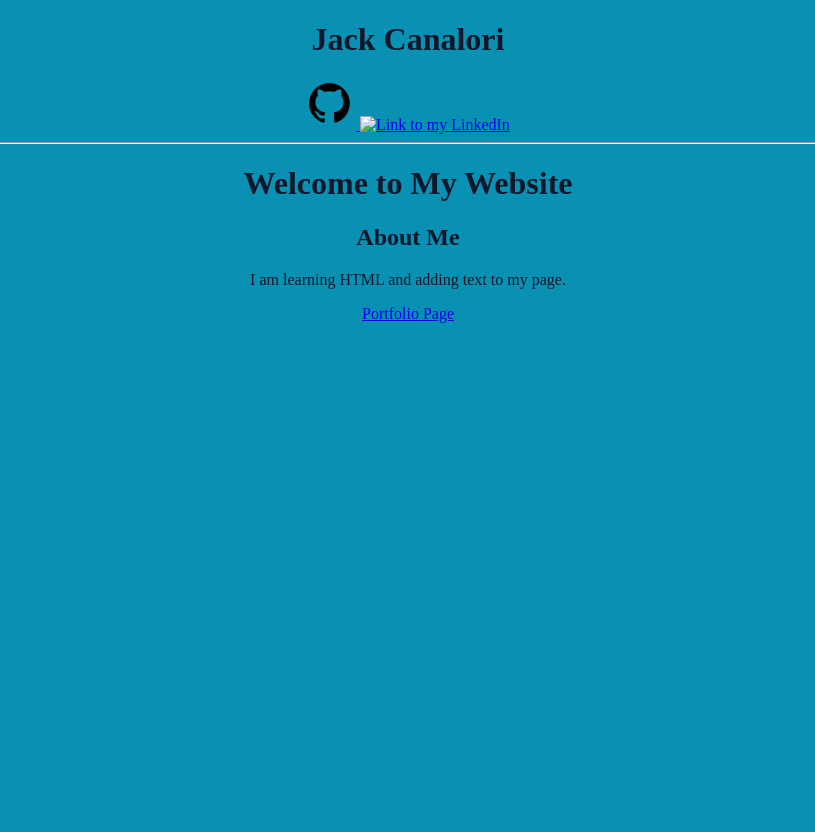
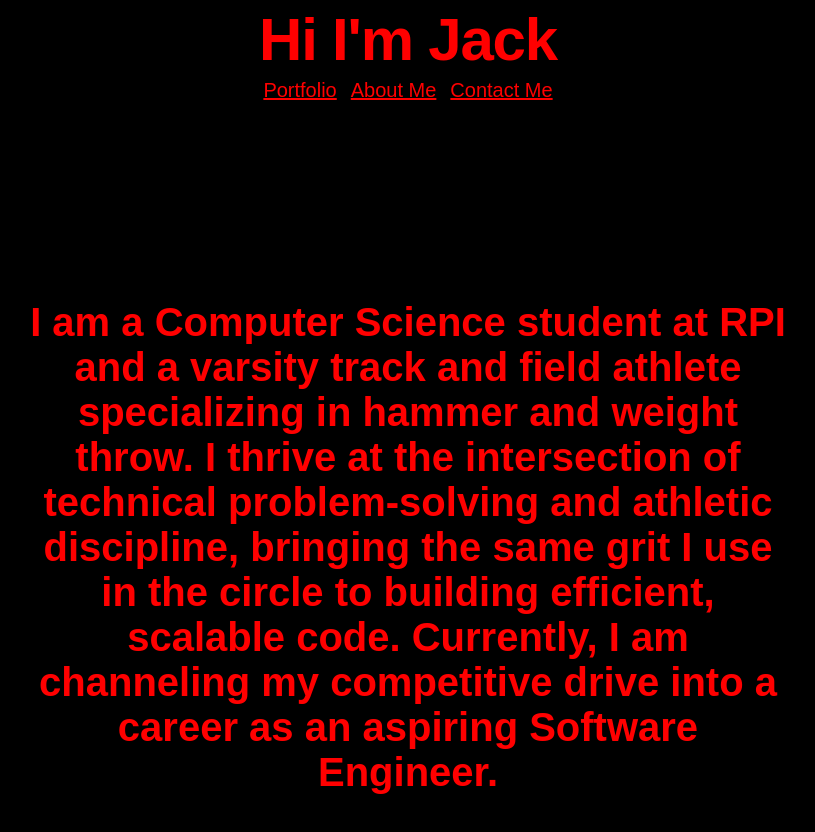
Before and after one commit to JackCanalori/Jack-Canalori-Portfolio-Website, a plain HTML site: page src/index.html in a window 1280 px wide. Shown: the whole page, without its empty margins (232-1047 px from the left). Before the commit the page ends 800 px from the top, so only its background shows below. Drawn offline with Linux system fonts and the light colour scheme.

Commit message:
continued styling, added fonts

```diff
--- a/src/index.html
+++ b/src/index.html
@@ -7,30 +7,38 @@
     <meta name="description" content="Jack Canalori's Portfolio Website Home Page">
     <link rel="icon" href="media/images/favicon.jpg" type="image/jpg">
     <link rel="stylesheet" href="styles.css">
+    <link rel="preconnect" href="https://fonts.googleapis.com">
+    <link rel="preconnect" href="https://fonts.gstatic.com" crossorigin>
+    <link href="https://fonts.googleapis.com/css2?family=Space+Grotesk:wght@300..700&display=swap" rel="stylesheet">
     <title>Jack Canalori</title>
 </head>
 <body>
+
 <header>
-    <h1 class="title">Jack Canalori</h1>
-    <a href="https://github.com/JackCanalori" target = _blank>
-        <img src= media/images/github-logo.png height= 50 title= Github alt="Link to my GitHub">
-    </a>
-    <a href="https://www.linkedin.com/in/richard-canalori/" target = _blank>
-       <img src= media/images/linkedin-logo.png height= 50 title= LinkedIn alt="Link to my LinkedIn">
-    </a>
-    <hr>
+    <h1 class="title">Hi I'm Jack</h1>
+    <a href = portfolio_page.html class="header_link">Portfolio</a>
+    <a href = about_me.html class="header_link">About Me</a>
+    <a href = contact.html class="header_link">Contact Me</a>
+
+
+
+
+
 </header>
 
-<h1 class="page-text">Welcome to My Website </h1>
+<h3 class="page-text" id="home_intro">I am a Computer Science student at RPI and a varsity track and field athlete specializing in
+    hammer and weight throw. I thrive at the intersection of technical problem-solving and athletic discipline, bringing
+    the same grit I use in the circle to building efficient, scalable code. Currently, I am channeling my competitive
+    drive into a career as an aspiring Software Engineer.</h3>
+
+<a href="https://github.com/JackCanalori" target = _blank class="img_link">
+    <img src= media/images/github-logo.png height= 50 title= Github alt="Link to my GitHub">
+</a>
+<a href="https://www.linkedin.com/in/richard-canalori/" target = _blank class="img_link">
+    <img src= media/images/linkedin-logo.png height= 50 title= LinkedIn alt="Link to my LinkedIn">
+</a>
 
 
-<h2 class="page-text">About Me</h2>
-<p class="page-text">I am learning HTML and adding text to my page.</p>
-<p class="link">
-    <a href = portfolio_page.html class="link">
-        Portfolio Page
-    </a>
-</p>
 
 
 
--- a/src/styles.css
+++ b/src/styles.css
@@ -1,23 +1,54 @@
 body
 {
-    background-color: #0891B2;
+    background-color: #000000;
+
 }
 header
 {
-    background-color: #0891B2;
+    background-color: #000000;
+    position: fixed;
     text-align: center;
+    top: 0;
+    left: 0;
+    width: 100%;
+
+}
+.img_link
+{
+    display: none;
+    margin-right: 10px;
+    text-align: right;
 }
 .title
 {
-    color: #0F172A;
+    font-family: 'Outfit', sans-serif;
+    font-weight: 700;
+    letter-spacing: -0.02em;
+    font-size: 60px;
+    margin: 5px;
+    color: #ff0000;
     text-align: center;
 }
 .page-text
 {
-    color: #0F172A;
+    font-family: 'Outfit', sans-serif;
+    color: #ff0000;
     text-align: center;
+
 }
-.link
+.header_link
 {
+    font-family: 'Outfit', sans-serif;
+    font-size: 20px;
     text-align: center;
+    color: #ff0000;
+    padding: 5px;
 }
+#home_intro
+{
+    font-family: 'Outfit', sans-serif;
+    font-size: 40px;
+    margin-top: 300px;
+    margin-left: 250px;
+    margin-right: 250px;
+}
```
Also changed, not shown: src/about_me.html (added, +18 -0 lines), src/contact.html (added, +18 -0 lines), src/portfolio_page.html (+3 -0 lines).
